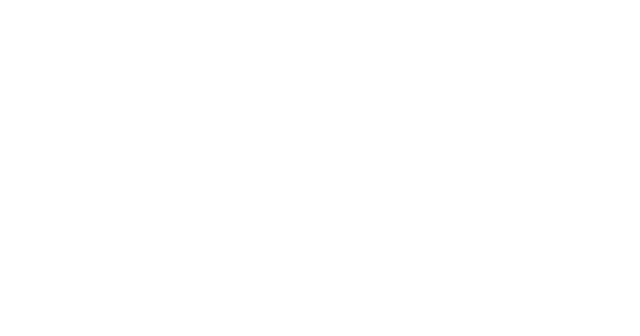
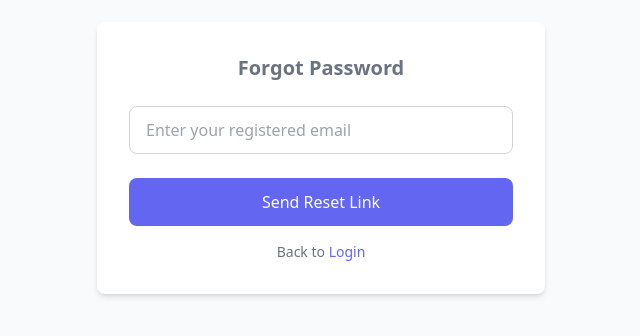
Before and after one commit to prabodhahdev/login-signup, a React (Create React App) app: page /forgot-password in a window 1280 px wide. Before the commit this address had no page. Shown: the part 242-578 px from the top of the page, without its empty margins (319-959 px from the left). Built offline with nearby package versions, Linux system fonts and the light colour scheme.

Commit message:
added separate forgot password page

```diff
--- a/src/App.js
+++ b/src/App.js
@@ -10,6 +10,7 @@
 import ProtectedRoute from './components/ProtectedRoute';
 import SuperAdminDashboard from './pages/SuperAdminDashboard';
 import AdminDashboard from './pages/AdminDashboard';
+import ForgotPassword from './components/Auth/ForgotPassword';
 
 function App() {
   return (
@@ -19,6 +20,7 @@
         <Route path="/action" element={<ActionHandler />} />
         <Route path="/register" element={<RegisterPage />} />
         <Route path="/reset-password" element={<ResetPasswordPage />} />
+        <Route path='/forgot-password' element={<ForgotPassword/>} />
 
         <Route
     path="/dashboard"
--- a/src/components/AuthForm.jsx
+++ b/src/components/Auth/AuthForm.jsx
@@ -1,6 +1,6 @@
 import React, {  useState } from "react";
 import { useNavigate } from "react-router-dom";
-import { auth, db } from "../firebase/firebase";
+import { auth, db } from "../../firebase/firebase";
 import {
   createUserWithEmailAndPassword,
   sendEmailVerification,
@@ -377,42 +377,7 @@
     }
   };
 
-  // ================================ Forgot Password Handling =========================================
 
-  const handleForgotPassword = async () => {
-    if (!email) {
-      setError("Please enter your registered email.");
-      toast.error("Please enter your registered email.");
-      return;
-    }
-    // Check if email exists in Firestore
-    try {
-      const usersRef = collection(db, "users");
-      const q = query(usersRef, where("email", "==", email));
-      const querySnapshot = await getDocs(q);
-
-      // Email not found
-      if (querySnapshot.empty) {
-        setError("Email not found. Please check or register first.");
-        toast.error("Email not found. Please check or register first.");
-        return;
-      }
-
-      // Send password reset email with redirect
-      await sendPasswordResetEmail(auth, email, {
-        url: "http://localhost:3000/reset-password", // Redirect URL after reset
-        handleCodeInApp: true,
-      });
-
-      toast.success(
-        "Password reset initiated. Reset link sent to registered email"
-      );
-      setError("");
-    } catch (err) {
-      setError(err.message);
-      toast.error(err.message);
-    }
-  };
 
   return (
     <div className="auth-form flex flex-col items-center justify-center min-h-screen bg-gray-50 p-4 ">
@@ -528,11 +493,8 @@
               </div>
               <a
                 className="text-sm underline hover:text-indigo-500"
-                href="#"
-                onClick={(e) => {
-                  e.preventDefault();
-                  handleForgotPassword();
-                }}
+                href="/forgot-password"
+
               >
                 Forgot password?
               </a>
--- /dev/null
+++ b/src/components/Auth/ForgotPassword.jsx
@@ -0,0 +1,93 @@
+import React, { useState } from "react";
+import { auth, db } from "../../firebase/firebase";
+import { sendPasswordResetEmail } from "firebase/auth";
+import { collection, query, where, getDocs } from "firebase/firestore";
+import { toast } from "react-toastify";
+
+const ForgotPassword = () => {
+  const [email, setEmail] = useState("");
+  const [error, setError] = useState("");
+
+  // email regex for format validation
+  const validateEmailFormat = (value) => {
+    const regex = /^[^\s@]+@[^\s@]+\.[^\s@]+$/;
+    return regex.test(value);
+  };
+
+  const handleForgotPassword = async (e) => {
+    e.preventDefault();
+    setError("");
+
+    // 1. Validate format
+    if (!email) {
+      setError("Please enter your registered email.");
+      toast.error("Please enter your registered email.");
+      return;
+    }
+    if (!validateEmailFormat(email)) {
+      setError("Invalid email format.");
+      toast.error("Invalid email format.");
+      return;
+    }
+
+    try {
+      // 2. Check if email exists in Firestore
+      const usersRef = collection(db, "users");
+      const q = query(usersRef, where("email", "==", email));
+      const querySnapshot = await getDocs(q);
+
+      if (querySnapshot.empty) {
+        setError("Email not found. Please check or register first.");
+        toast.error("Email not found. Please check or register first.");
+        return;
+      }
+
+      // 3. Send password reset email
+      await sendPasswordResetEmail(auth, email, {
+        url: "http://localhost:3000/reset-password", // redirect URL
+        handleCodeInApp: true,
+      });
+
+      toast.success("Password reset link sent to your email!");
+      setError("");
+      setEmail(""); // clear field
+    } catch (err) {
+      setError(err.message);
+      toast.error(err.message);
+    }
+  };
+
+  return (
+    <div className="flex flex-col items-center justify-center min-h-screen bg-gray-50 p-4">
+      <div className="bg-white p-8 rounded-lg shadow-md w-full max-w-md">
+        <h2 className="text-xl text-center font-semibold mb-6 text-gray-500">
+          Forgot Password
+        </h2>
+        <form className="w-full flex flex-col" onSubmit={handleForgotPassword}>
+          <input
+            type="email"
+            placeholder="Enter your registered email"
+            value={email}
+            onChange={(e) => setEmail(e.target.value)}
+            className="w-full h-12 px-4 mb-3 border border-gray-300 rounded-lg outline-none"
+            required
+          />
+          <button
+            type="submit"
+            className="w-full h-12 rounded-lg bg-indigo-500 text-white font-medium hover:opacity-90 transition-opacity mt-3"
+          >
+            Send Reset Link
+          </button>
+        </form>
+        <p className="text-gray-500 text-sm mt-4 text-center">
+          Back to{" "}
+          <a href="/" className="text-indigo-500 hover:underline">
+            Login
+          </a>
+        </p>
+      </div>
+    </div>
+  );
+};
+
+export default ForgotPassword;
--- a/src/components/LogoutButton.jsx
+++ b/src/components/LogoutButton.jsx
@@ -8,9 +8,9 @@
 
   const handleLogout = async () => {
     try {
-      await signOut(auth); // Firebase clears session + tokens
-      localStorage.removeItem("role"); // clear role
-      navigate("/"); // go back to login
+      await signOut(auth);
+      localStorage.removeItem("role");
+      navigate("/");
     } catch (error) {
       console.error("Logout failed:", error);
     }
--- a/src/pages/ActionHandler.jsx
+++ b/src/pages/ActionHandler.jsx
@@ -38,7 +38,7 @@
     }
   }, [location.search, navigate, auth]);
 
-  return <div>Processing...</div>;
+  return null;
 };
 
 export default ActionHandler;
--- a/src/pages/AdminDashboard.jsx
+++ b/src/pages/AdminDashboard.jsx
@@ -1,11 +1,10 @@
 import React from 'react'
 import LogoutButton from '../components/LogoutButton'
-
 const AdminDashboard = () => {
   return (
     <div>
-      <h1>Admin-Dashboard</h1>
-      <LogoutButton/>
+      <h1>Admin Dash</h1>
+      <LogoutButton />
     </div>
   )
 }
--- a/src/pages/LoginPage.jsx
+++ b/src/pages/LoginPage.jsx
@@ -1,5 +1,5 @@
 import React from 'react'
-import AuthForm from '../components/AuthForm'
+import AuthForm from '../components/Auth/AuthForm'
 
 const LoginPage = () => {
   return (
--- a/src/pages/RegisterPage.jsx
+++ b/src/pages/RegisterPage.jsx
@@ -1,5 +1,5 @@
 import React from 'react'
-import AuthForm from '../components/AuthForm'
+import AuthForm from '../components/Auth/AuthForm'
 
 const RegisterPage = () => {
   return (
--- a/src/pages/ResetPasswordPage.jsx
+++ b/src/pages/ResetPasswordPage.jsx
@@ -1,5 +1,5 @@
 import React from "react";
-import ResetPassword from "../components/ResetPassword";
+import ResetPassword from "../components/Auth/ResetPassword";
 
 const ResetPasswordPage = () => {
   return (
```
Also changed, not shown: src/components/Auth/ResetPassword.jsx (renamed from src/components/ResetPassword.jsx).
